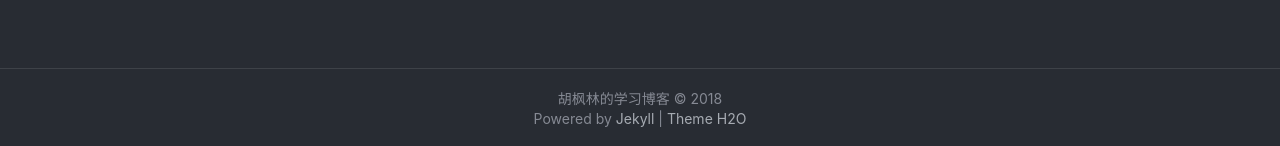
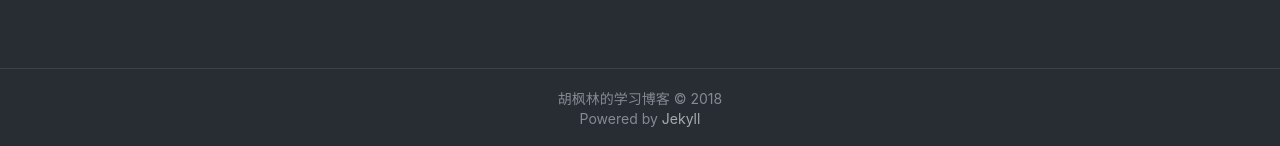
Before and after one commit to hufenglin/hufenglin.github.io, a Jekyll site: the page built from _posts/2018-03-26-git用户.md, in a window 1280 px wide and 1162 px high. Shown: the part 1013-1159 px from the top of the window. Built offline with Jekyll 4.4.1, drawn with Linux system fonts in a browser that asks for light colours; nearby versions of some CDN libraries; our own code applies the rules of GitHub Pages for plain Markdown files; a style sheet for code colours, icons or effects is not loaded.

Commit message:
Update footer.html

```diff
--- a/_includes/footer.html
+++ b/_includes/footer.html
@@ -7,5 +7,5 @@
   {% endunless %}
   {{ current }}
   </section>
-  <section>Powered by <a href="//jekyllrb.com">Jekyll</a> | <a href="https://github.com/kaeyleo/jekyll-theme-H2O">Theme H2O</a></section>
+  <section>Powered by <a href="//jekyllrb.com">Jekyll</a> </section>
 </footer>
```
